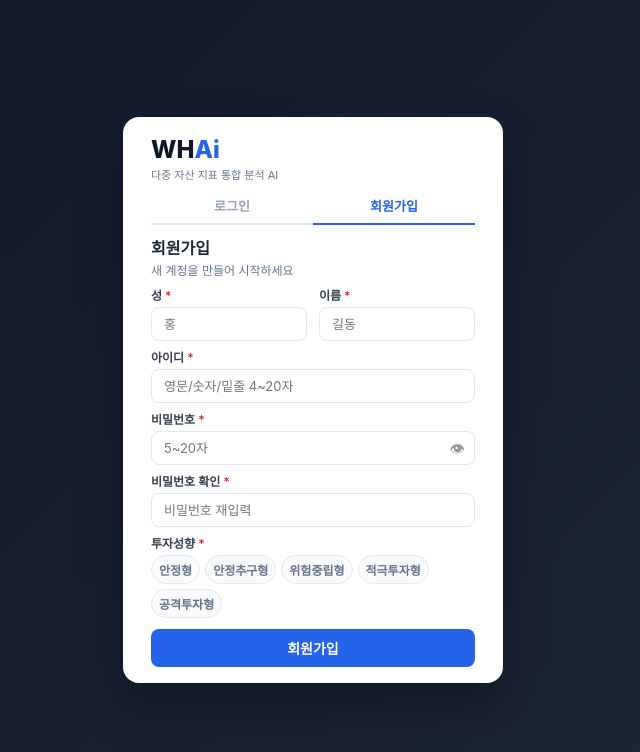
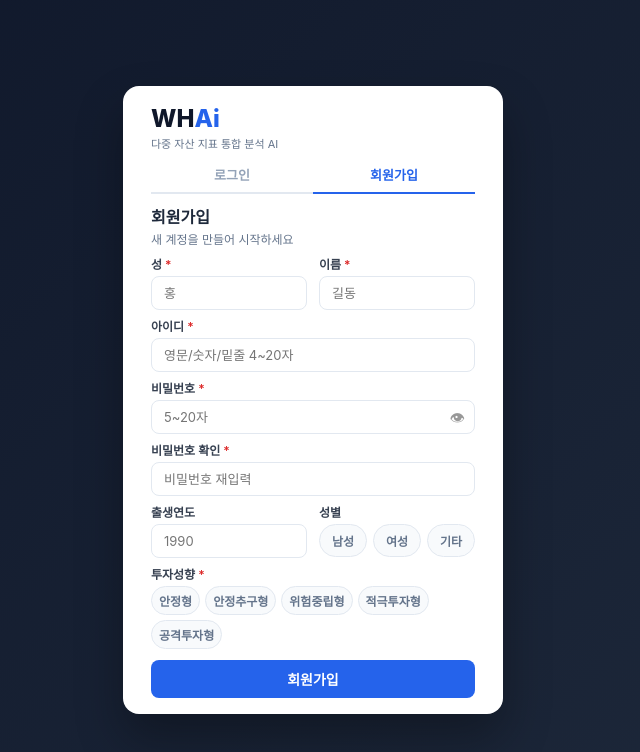
Before and after one commit to hwan1111/whai, a Next.js app in the folder frontend/: page / in a window 1280 px wide. Both pictures are taken after a click on the element "회원가입". Shown: the top 752 px of the page, without its empty margins (327-967 px from the left). Built offline with nearby package versions, Linux system fonts and the light colour scheme.

Commit message:
feat: 회원가입 출생연도·성별 필드 추가, 차트 다년도 날짜 레이블 개선

```diff
--- a/frontend/src/app/page.jsx
+++ b/frontend/src/app/page.jsx
@@ -25,6 +25,8 @@ export default function AuthPage() {
   const [regId, setRegId] = useState('');
   const [regPw, setRegPw] = useState('');
   const [regPwConfirm, setRegPwConfirm] = useState('');
+  const [regBirthYear, setRegBirthYear] = useState('');
+  const [regGender, setRegGender] = useState('');
   const [regInvest, setRegInvest] = useState('');
   const [regError, setRegError] = useState('');
   const [regLoading, setRegLoading] = useState(false);
@@ -121,7 +123,11 @@ export default function AuthPage() {
       const res = await fetch('/api/v1/auth/register', {
         method: 'POST',
         headers: { 'Content-Type': 'application/json' },
-        body: JSON.stringify({ name, user_id: regId, password: regPw, invest_type: regInvest }),
+        body: JSON.stringify({
+          name, user_id: regId, password: regPw, invest_type: regInvest,
+          birth_year: regBirthYear ? parseInt(regBirthYear) : null,
+          gender: regGender || null,
+        }),
       });
       const data = await res.json();
       if (!res.ok) {
@@ -233,6 +239,35 @@ export default function AuthPage() {
               />
               {regPwConfirmHint.text && <div className={`field-hint ${regPwConfirmHint.type}`}>{regPwConfirmHint.text}</div>}
             </div>
+            <div className="form-group form-row">
+              <div style={{ flex: 1 }}>
+                <label className="form-label">출생연도</label>
+                <input
+                  className="form-input"
+                  type="number"
+                  value={regBirthYear}
+                  onChange={e => setRegBirthYear(e.target.value)}
+                  placeholder="1990"
+                  min={1900}
+                  max={new Date().getFullYear()}
+                />
+              </div>
+              <div style={{ flex: 1 }}>
+                <label className="form-label">성별</label>
+                <div style={{ display: 'flex', gap: 6, marginTop: 4 }}>
+                  {[{ val: 'M', label: '남성' }, { val: 'F', label: '여성' }, { val: 'OTHER', label: '기타' }].map(o => (
+                    <div
+                      key={o.val}
+                      className={`invest-option${regGender === o.val ? ' selected' : ''}`}
+                      style={{ flex: 1, textAlign: 'center', padding: '7px 4px', fontSize: 12 }}
+                      onClick={() => setRegGender(g => g === o.val ? '' : o.val)}
+                    >
+                      {o.label}
+                    </div>
+                  ))}
+                </div>
+              </div>
+            </div>
             <div className="form-group">
               <label className="form-label">투자성향 <span className="required">*</span></label>
               <div className="invest-group">
--- a/frontend/src/lib/data.js
+++ b/frontend/src/lib/data.js
@@ -56,9 +56,11 @@ export function buildPeriodData(period, ids) {
   if (allDates.size === 0) return null;
 
   const sortedDates = [...allDates].sort();
+  const years = new Set(sortedDates.map(d => d.split('-')[0]));
+  const multiYear = years.size > 1;
   const labels = sortedDates.map(date => {
-    const [, m, day] = date.split('-');
-    return `${+m}/${+day}`;
+    const [y, m, day] = date.split('-');
+    return multiYear ? `${y}/${+m}/${+day}` : `${+m}/${+day}`;
   });
 
   const d = {};
```
